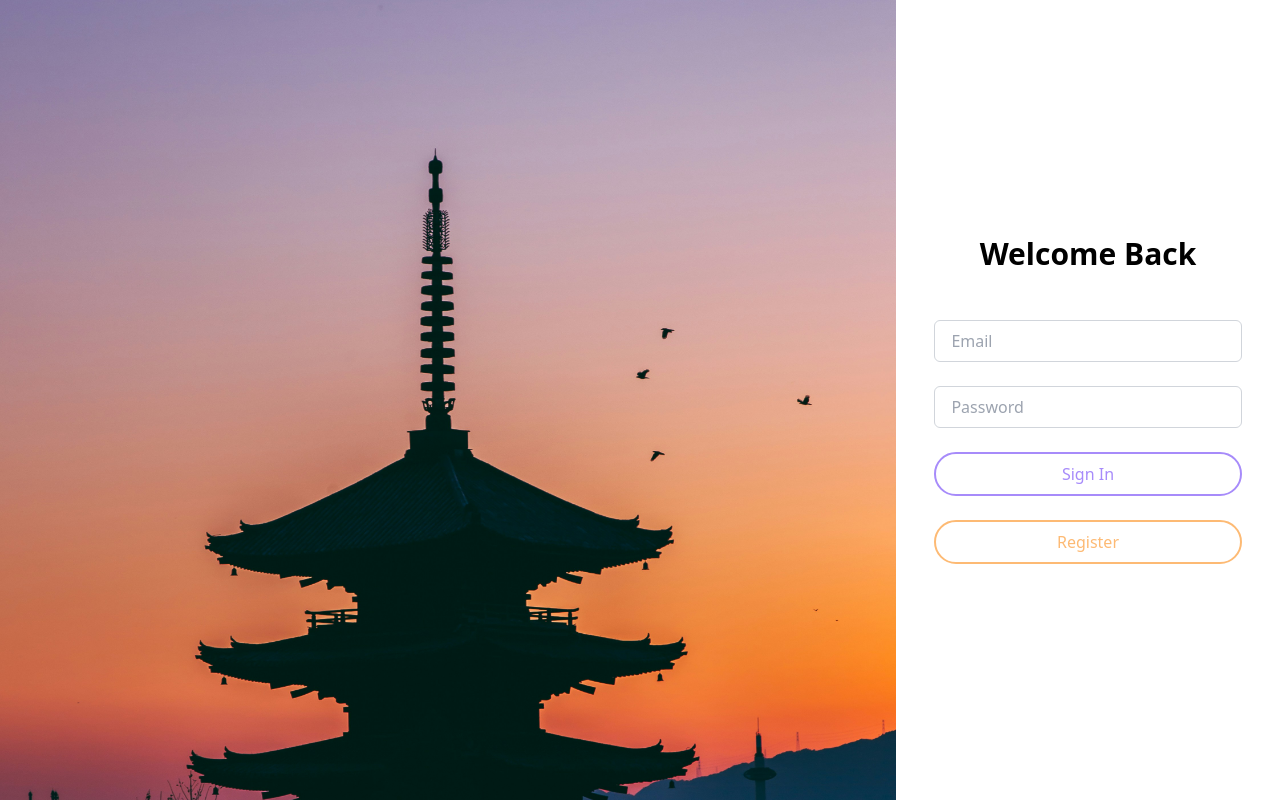
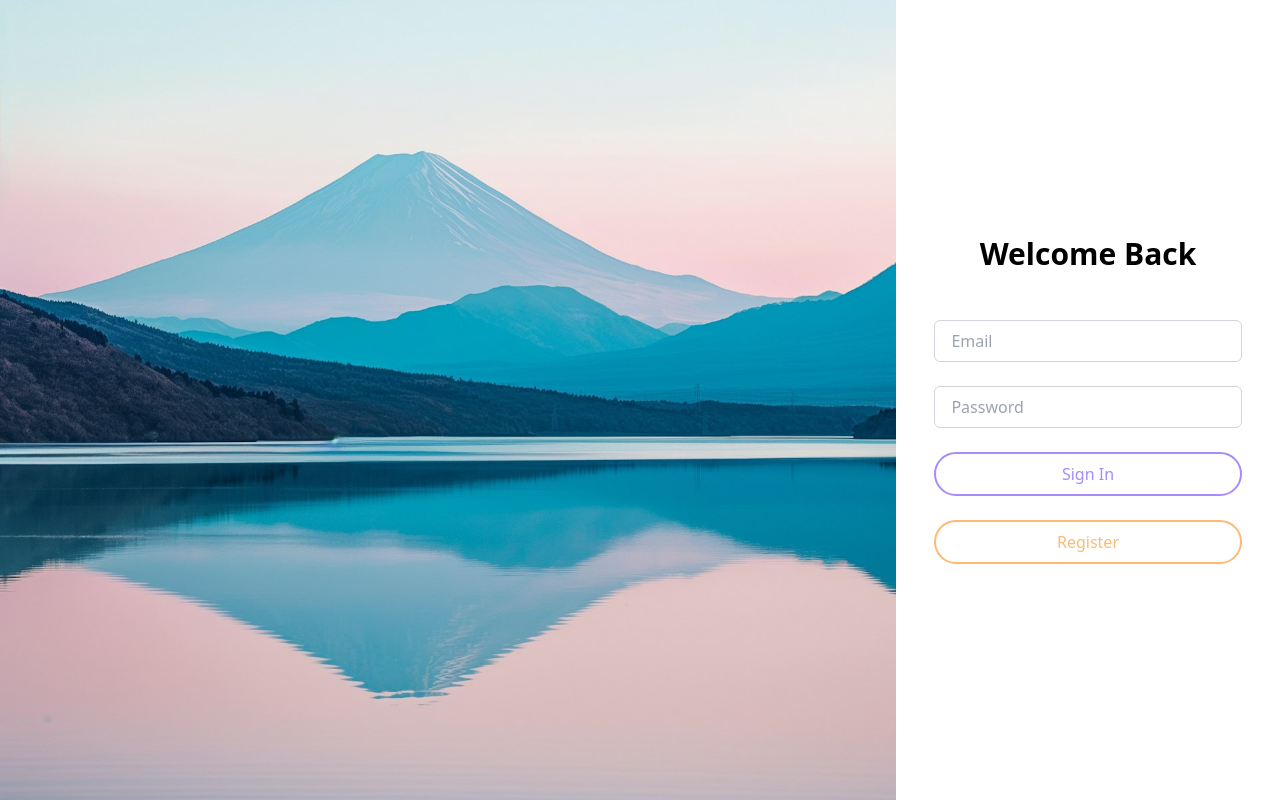
Before and after one commit to AsgardRodent/Tankanji, a React (Create React App) app: page / in a window 1280 px wide. Built offline with nearby package versions, Linux system fonts and the light colour scheme.

Commit message:
bg-changed

```diff
--- a/src/components/home/home.css
+++ b/src/components/home/home.css
@@ -1,6 +1,6 @@
 .Animated-class {
     fill: transparent;
-    stroke: #000;
+    stroke: #fff;
     stroke-width: 0.1;
     stroke-dasharray: 70;
     stroke-dashoffset: 70;
@@ -17,21 +17,21 @@
         fill: transparent;
     }
     100% {
-        fill: #000;
+        fill: #fff;
         stroke-dashoffset: 0;
-        stroke: #000;
+        stroke: #fff;
     }
 }
 
 body {
-    background-image: url('../../images/Fuji_img.jpg');
+    background-image: url('../../images/Toji.jpeg');
     background-size: cover;
     background-position: center;
     background-repeat: no-repeat;
   }
 
 .home-container {
-    background-image: url('../../images/Fuji_img.jpg');
+    background-image: url('../../images/Toji.jpeg');
     background-size: cover;
     background-position: center;
     background-repeat: no-repeat;
--- a/src/components/signin/signin.css
+++ b/src/components/signin/signin.css
@@ -1,5 +1,5 @@
 .bg-change {
-        background-image: url('../../images/kyoto_tower.jpg');
+        background-image: url('../../images/fuji_login.jpeg');
         background-size: cover;
         background-position: center;
         background-repeat: no-repeat;
--- a/src/components/signup/signup.css
+++ b/src/components/signup/signup.css
@@ -1,5 +1,5 @@
 .bg-change {
-    background-image: url('../../images/kyoto_tower.jpg');
+    background-image: url('../../images/fuji_login.jpeg');
     background-size: cover;
     background-position: center;
     background-repeat: no-repeat;
```
Also changed, not shown: src/components/home/home.tsx (+3 -3 lines), src/images/Toji.jpeg (added), src/images/fuji_login.jpeg (added).
